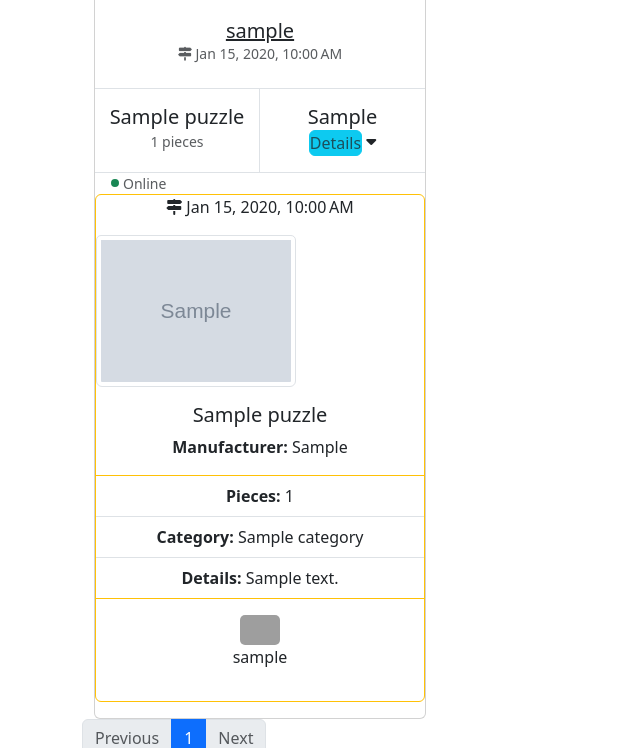
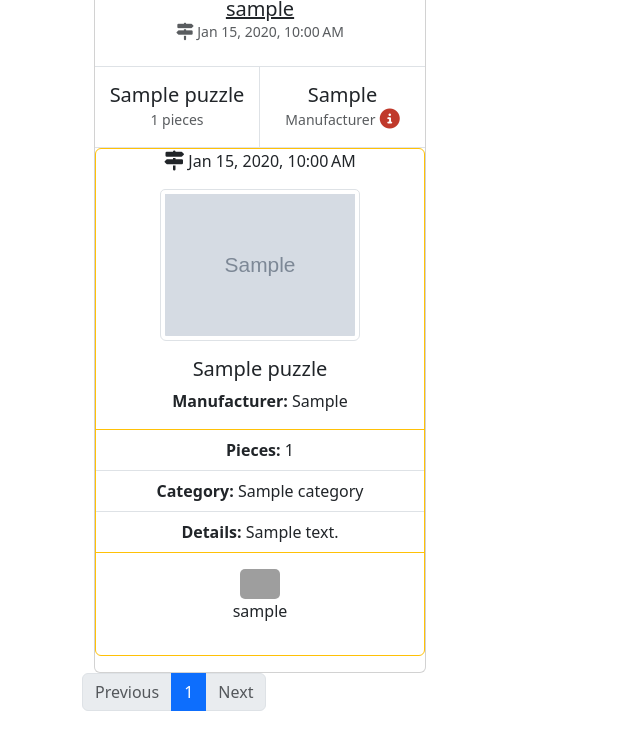
Before and after one commit to sfreeley/puzzle-post-v2-flask, a Flask app: page / in a window 1280 px wide. Shown: the part 647-1395 px from the top of the page, without its empty margins (0-640 px from the left). After the commit the page ends 1358 px from the top, so only its background shows below. Run offline with Flask 3, Linux system fonts and the light colour scheme; a user stored in the database is signed in; tables that the repository leaves empty hold one stand-in row (values such as "Sample post"); grey boxes marked "Sample" are stand-in pictures; some libraries are stand-ins or nearby versions; grey boxes are pictures that could not be loaded.

Commit message:
update puzzle card appearance

```diff
--- a/app/templates/_puzzle.html
+++ b/app/templates/_puzzle.html
@@ -4,6 +4,20 @@
         window.location.href= `/messages?recipient_id=${userId}&puzzle_id=${puzzleId}`
     }
 </script>
+<style>
+    .btn-request {
+        background-color: #2BB0BF;
+    }
+
+    .info-puzzle {
+        color: #c0392b;
+    }
+
+    .card-img-top {
+        max-width: 300px;
+        align-self: center;
+    }
+</style>
 <div class="container">
 
 
@@ -21,6 +35,11 @@
                     <a href="#!.html" class="text-reset">{{puzzle.author.username}}</a>
                   </h5>
                   <span class="timestamp text-muted small d-block mb-4" data-utc-date="{{ puzzle.timestamp.isoformat() }}"></span>
+                  {% if puzzle.user_id != current_user.id %}
+                      <div class="card-footer">
+                        <a href="/messages?recipient_id={{puzzle.author.id}}&puzzle_id={{puzzle.id}}" class="btn btn-md btn-request">Request</a>
+                      </div>
+                      {% endif %}
                   <div class="row mx-0 border-top border-bottom">
                     <div class="col-6 text-center border-end py-3">
                       <h5 class="mb-0">{{puzzle.title}}</h5>
@@ -28,12 +47,11 @@
                     </div>
                     <div class="col-6 text-center py-3">
                       <h5 class="mb-0">{{puzzle.manufacturer}}</h5>
-                      <small class="btn btn-info text-muted p-0">Details </small>
-
-
-                       <i class="fa-solid fa-caret-down" id="puzzleInfoLink" role="button" aria-expanded="false" data-bs-toggle="dropdown"></i>
+                      <small class="text-muted"> Manufacturer</small>
+                      <i class="fa-solid fa-circle-info fa-lg mb-1 info-puzzle" id="puzzleInfoLink" role="button" aria-expanded="false" data-bs-toggle="dropdown"></i>
 
                         <ul class="dropdown-menu" aria-labelledby="puzzleInfoLink">
+
                             <li class="dropdown-item px-3 d-flex align-items-center justify-content-between">
                                 <span class="text-muted small"><b>Categories:</b> {% for category in puzzle.categories %}{{category.name}} {% if not loop.last %},{% endif %} {% endfor %}</span>
                             </li>
@@ -52,18 +70,7 @@
 
                     </div>
                   </div>
-                    <li class="list-group-item px-3 d-flex align-items-center justify-content-between">
-                      <span class="text-muted small d-flex align-items-center">
-                        <span class="align-middle lh-1 me-1 size-5 border border-4 border-success rounded-circle d-inline-block"></span>
-                        Online
-                      </span>
-                      {% if puzzle.user_id != current_user.id %}
 
-                      <div class="text-end">
-                        <a href="/messages?recipient_id={{puzzle.author.id}}&puzzle_id={{puzzle.id}}" class="btn btn-sm btn-primary">Request</a>
-                      </div>
-                      {% endif %}
-                    </li>
                   </ul>
                 </div>
 
--- a/app/templates/base.html
+++ b/app/templates/base.html
@@ -57,7 +57,7 @@
                     timestamp.innerHTML = `Last seen on : ${localDate.toLocaleString(luxon.DateTime.DATETIME_MED)}`
                   }
                   if (timestamp.closest('.puzzle-timestamp')) {
-                    timestamp.innerHTML = `<i class="fa-solid fa-signs-post"></i> ${localDate.toLocaleString(luxon.DateTime.DATETIME_MED)}`
+                    timestamp.innerHTML = `<i class="fa-solid fa-signs-post fa-lg"></i> ${localDate.toLocaleString(luxon.DateTime.DATETIME_MED)}`
                   }
 
               }
```
